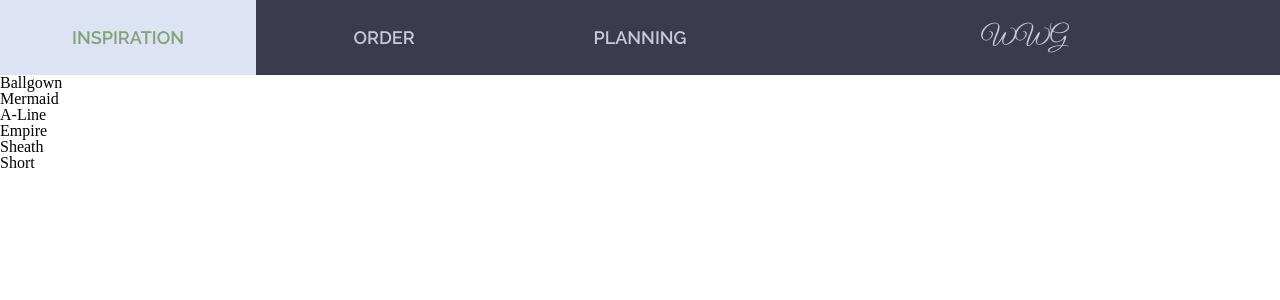
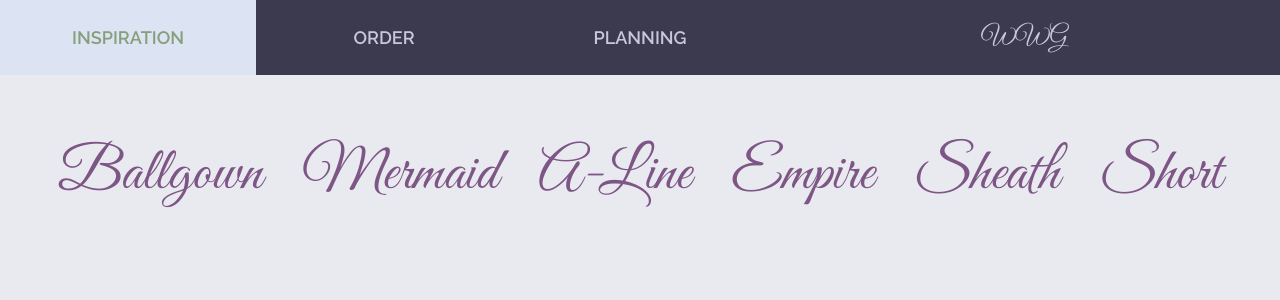
Before and after one commit to WildflowerWeddingGowns/wildflower, a React (Create React App) app: page /inspiration in a window 1280 px wide. Shown: the top 300 px of the page. Built offline with nearby package versions, Linux system fonts and the light colour scheme; the HTML template or start-up script is replaced by a standard one.

Commit message:
Inspiration is showing dress thumbnails

```diff
--- a/src/comps/Inspiration.js
+++ b/src/comps/Inspiration.js
@@ -5,7 +5,7 @@ const DressTypes=(props)=>{
   const styles=[{name: 'Ballgown'},{name: 'Mermaid'},{name: 'A-Line'},{name: 'Empire'},{name: 'Sheath'},{name: 'Short'}]
 
   return(
-    <div className="thumb-container">
+    <div className="dress-types">
       <ul>
       {styles.map((style)=>{
         return(
@@ -24,6 +24,27 @@ const DressTypes=(props)=>{
   )
 }
 
+const PhotosGrid=(props)=>{
+  return(
+    <div className="pictures">
+      {props.inspiration.map((pic,i)=>{
+        return(
+          <div
+            key={i}
+            className="inspiration">
+            <a target="_blank" href={pic.link}>
+              <img
+                src={pic.image.thumbnailLink} alt=""/>
+            </a>
+          </div>
+        )
+
+      })}
+    </div>
+
+  )
+}
+
 export default class Inspiration extends Component{
   constructor(props){
     super(props)
@@ -38,13 +59,21 @@ export default class Inspiration extends Component{
   getInspired(style){
       api.fetchInspiration(style).then((r)=>{
         console.log(r)
+        this.setState({
+          inspiration:r.data
+        });
       })
     }
   render(){
     return(
-      <div className="inspiration">
-        <DressTypes
-          action={this.getInspired}/>
+      <div className="inspiration-container">
+        {!this.state.inspiration ?
+          <DressTypes
+            action={this.getInspired}/>:
+          <PhotosGrid
+            inspiration={this.state.inspiration}/>
+        }
+
       </div>
     )
   }
--- a/src/styles/_Inspiration.scss
+++ b/src/styles/_Inspiration.scss
@@ -0,0 +1,34 @@
+.inspiration-container{
+  background-color: $screen;
+  height: 100vh;
+  width: 100%;
+  position: fixed;
+  font-family: $cursive-type;
+  font-size: 60px;
+  color: $dark-purple;
+  .dress-types{
+    ul{
+      display: flex;
+      flex-direction: row;
+      flex-wrap: wrap;
+      justify-content: center;
+      align-items: center;
+      height: 100%;
+      width: 100%;
+      margin: 50px auto;
+      li{
+        margin: 20px;
+        cursor: pointer;
+      }
+    }
+  }
+  .pictures{
+    display: flex;
+    flex-wrap: wrap;
+    margin: 10px;
+    justify-content: center;
+    .inspiration{
+      margin: 20px;
+    }
+  }
+}
--- a/src/styles/_reset.scss
+++ b/src/styles/_reset.scss
@@ -49,3 +49,7 @@ table {
 	border-collapse: collapse;
 	border-spacing: 0;
 }
+.container{
+	height: 100%;
+	width: 100%;
+}
```
